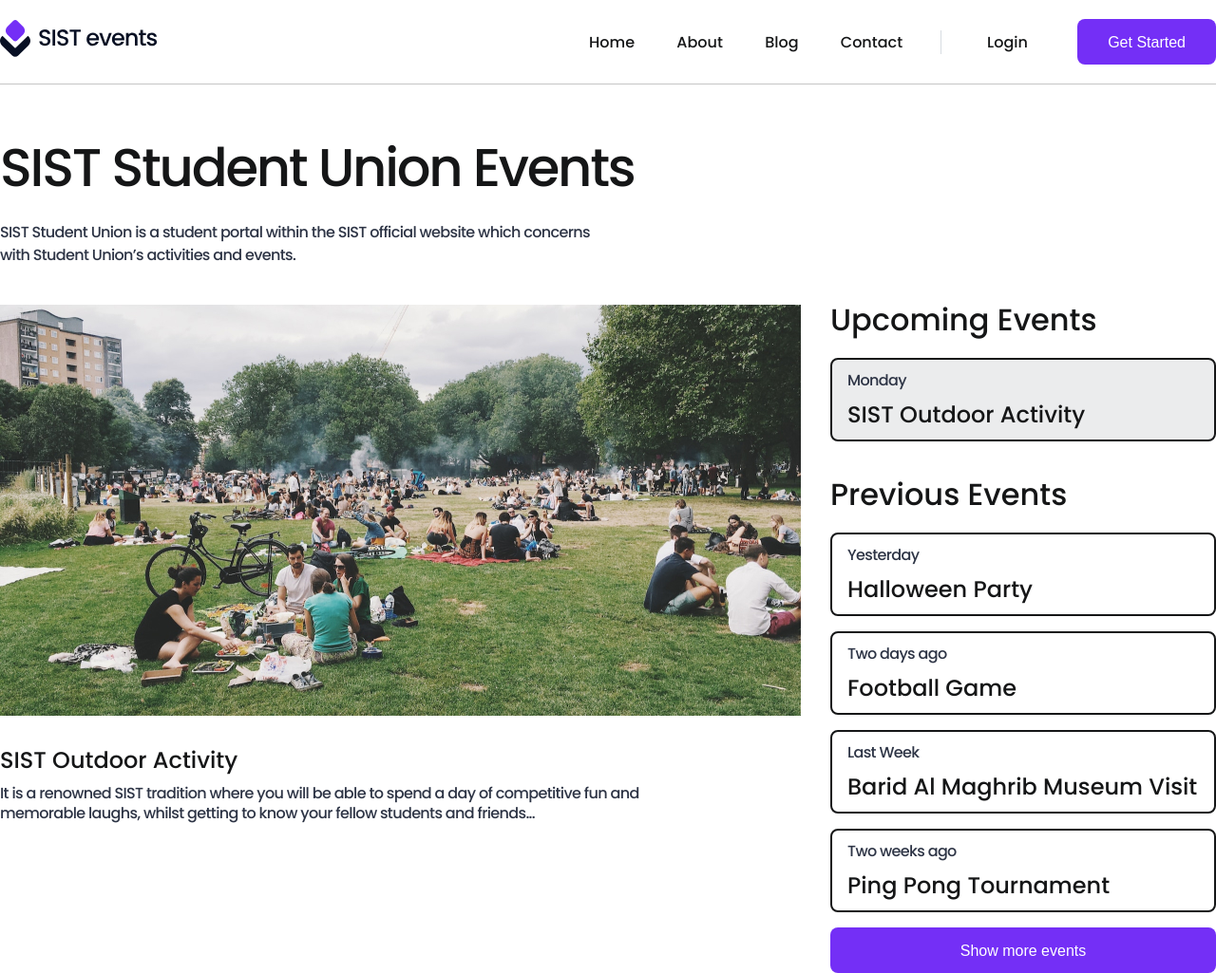
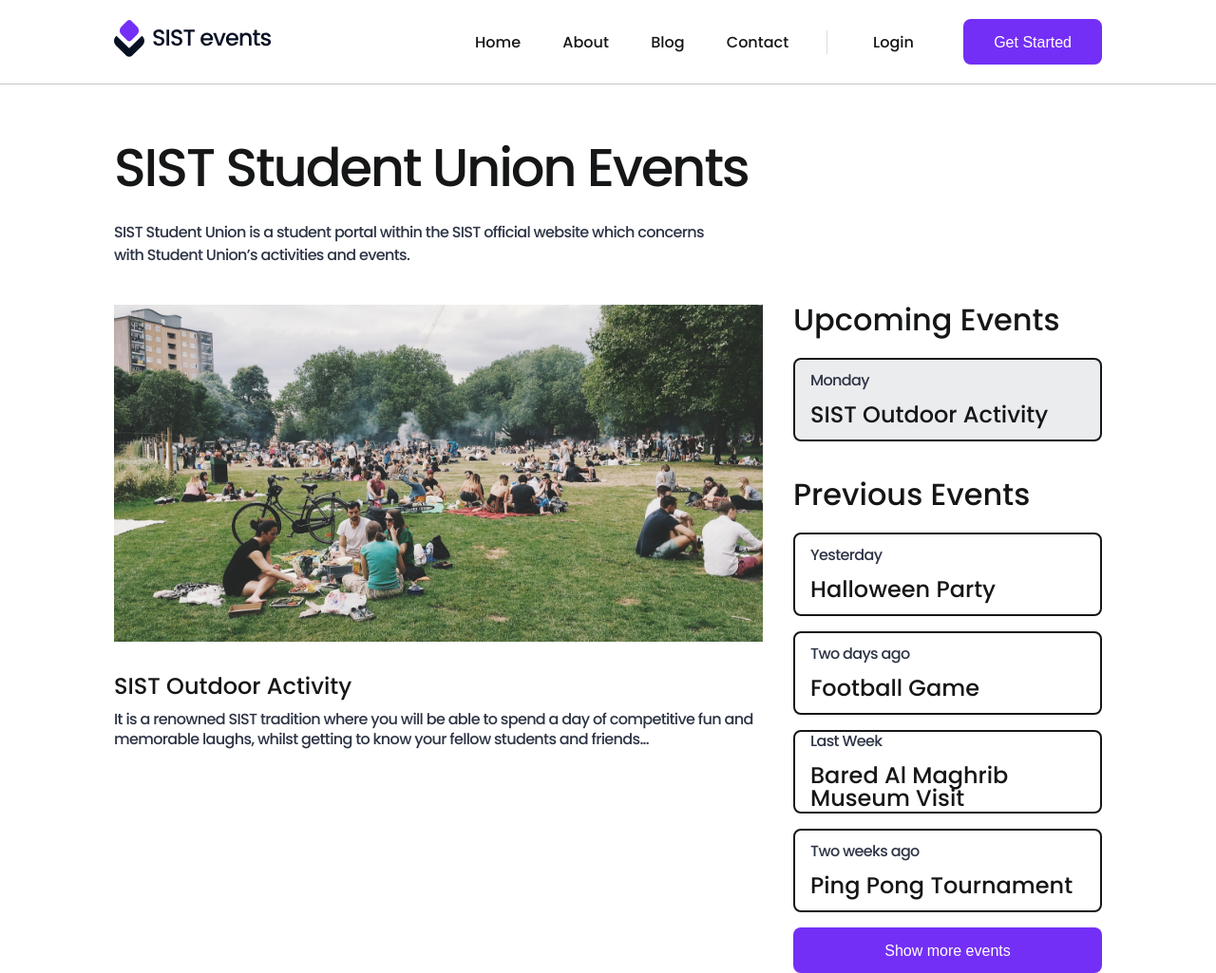
Before and after one commit to ouhoy/sist-student-union, a PHP site: page / in a window 1280 px wide. Shown: the whole page at 95% size. Run offline with PHP 8.4, Linux system fonts and the light colour scheme.

Commit message:
Home page xl screen responsive design

```diff
--- a/index.html
+++ b/index.html
@@ -15,7 +15,7 @@
     <title>SIST Student Union</title>
   </head>
   <body>
-    <div class="nav-container">
+  <div class="nav-container">
       <nav>
         <div class="logo">
           <a href="#">
@@ -55,7 +55,7 @@
           />
           <div class="article-body">
             <h6>SIST Outdoor Activity</h6>
-            <div class="evet-details"></div>
+            <div class="event-details"></div>
             <p>
               It is a renowned SIST tradition where you will be able to spend a
               day of competitive fun and memorable laughs, whilst getting to
@@ -83,7 +83,7 @@
             </div>
             <div class="event">
               <p>Last Week</p>
-              <h6>Barid Al Maghrib Museum Visit</h6>
+              <h6>Bared Al Maghrib Museum Visit</h6>
             </div>
             <div class="event">
               <p>Two weeks ago</p>
--- a/scripts/index.js
+++ b/scripts/index.js
@@ -1,3 +1,3 @@
-function $(id, slectAll = false) {
-  return slectAll ? document.querySelectorAll(id) : document.querySelector(id);
+function $(id, selectAll = false) {
+  return selectAll ? document.querySelectorAll(id) : document.querySelector(id);
 }
--- a/styles/scss/main.css
+++ b/styles/scss/main.css
@@ -52,7 +52,7 @@ nav .links-holder .nav-cta a {
 }
 
 h1 {
-  font-family: "Poppins";
+  font-family: "Poppins", sans-serif;
   font-style: normal;
   font-weight: 500;
   font-size: 56px;
@@ -103,10 +103,7 @@ button:hover {
 
 header {
   max-width: 1280px;
-  margin-top: 56px;
-  margin-bottom: 40px;
-  margin-right: auto;
-  margin-left: auto;
+  margin: 56px auto 40px;
 }
 header h1 {
   line-height: 64px;
@@ -227,4 +224,68 @@ label {
   font-weight: 500;
   font-size: 14px;
   margin-bottom: 8px;
-}/*# sourceMappingURL=main.css.map */
+}
+
+@media screen and (max-width: 1280px) {
+  nav {
+    max-width: 1040px;
+  }
+  header {
+    max-width: 1040px;
+  }
+  main {
+    max-width: 1040px;
+  }
+  main .events-container {
+    max-width: 1040px;
+  }
+  main .events-container img {
+    width: 683px;
+    height: 355px;
+  }
+  main .events-container .events-menu .event {
+    width: 325px;
+  }
+}
+@media screen and (max-width: 1024px) {
+  h4 {
+    font-size: 24px;
+  }
+  h6 {
+    font-size: 16px;
+  }
+  nav {
+    max-width: 896px;
+  }
+  header {
+    max-width: 896px;
+  }
+  main {
+    max-width: 896px;
+  }
+  main .events-container {
+    max-width: 896px;
+  }
+  main .events-container img {
+    width: 589px;
+    height: 303px;
+  }
+  main .events-container .events-menu h4 {
+    margin-bottom: 24px;
+    line-height: 24px;
+  }
+  main .events-container .events-menu p {
+    font-size: 14px;
+  }
+  main .events-container .events-menu .event {
+    width: 283px;
+    height: 64px;
+    padding: 8px 16px;
+    gap: 8px;
+  }
+  main .events-container .events-menu .upcoming-events {
+    margin-bottom: 24px;
+  }
+}
+
+/*# sourceMappingURL=main.css.map */
```
Also changed, not shown: styles/scss/main.scss (+127 -10 lines), 1 other file.
